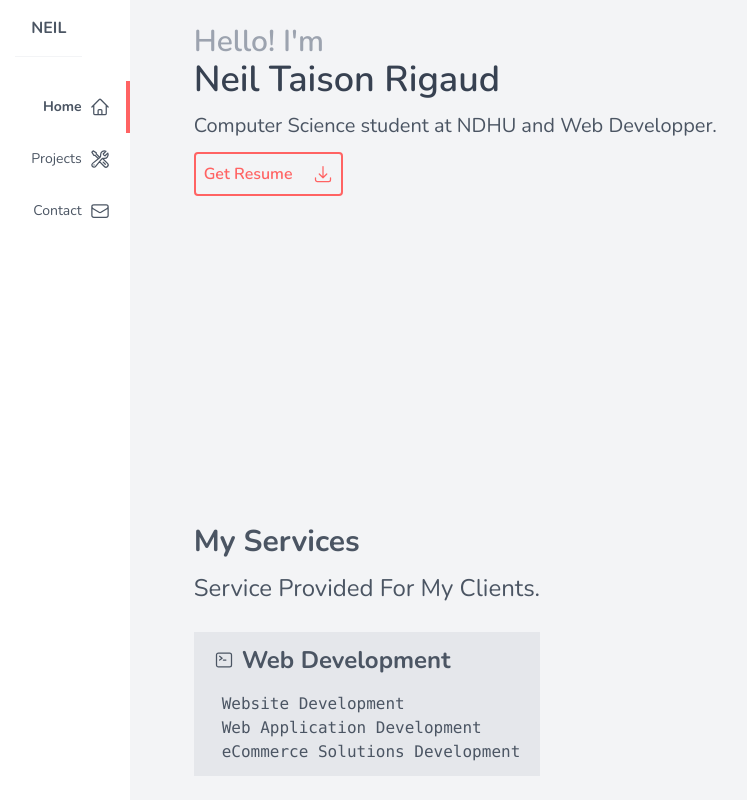
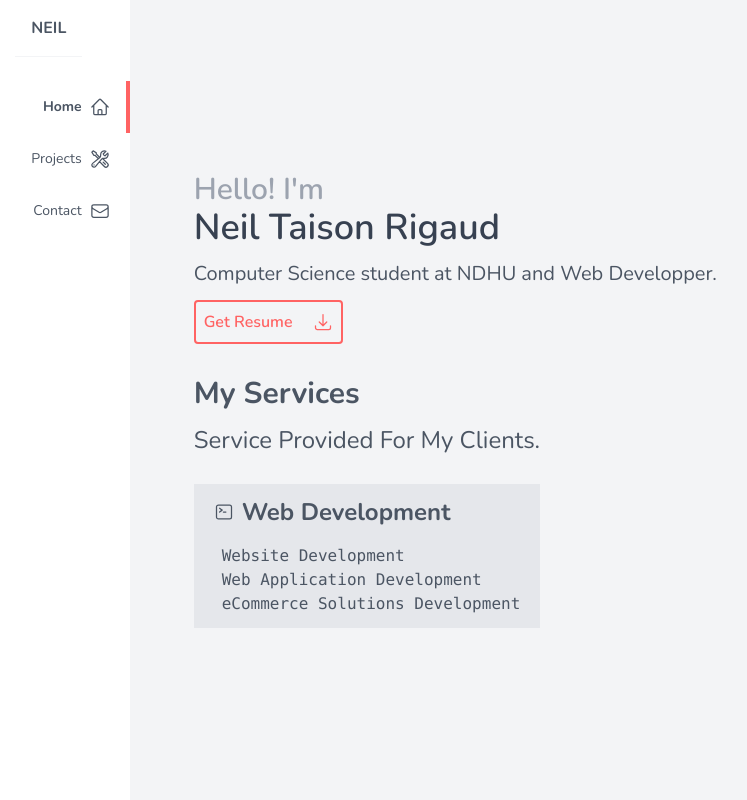
Before and after one commit to blackbird410/portfolio, a React (Vite) app: page / in a window 1280 px wide. Shown: the whole page, without its empty margins (297-1044 px from the left). Built offline with nearby package versions, Linux system fonts and the light colour scheme.

Commit message:
fix: center homepage content

```diff
--- a/src/components/Homepage.jsx
+++ b/src/components/Homepage.jsx
@@ -55,7 +55,7 @@ export default function Homepage() {
         <div className="body">
             <Navbar links={getLinks("Home")} />
 
-            <div className="main flex flex-col justify-between items-start gap-8 lg:h-screen">
+            <div className="main flex flex-col justify-center items-start gap-8 lg:h-screen">
                 <div className="flex flex-col gap-y-3 items-start">
                     <div>
                         <h1 className="text-gray-400 text-3xl font-semibold">Hello! I'm</h1>
```
